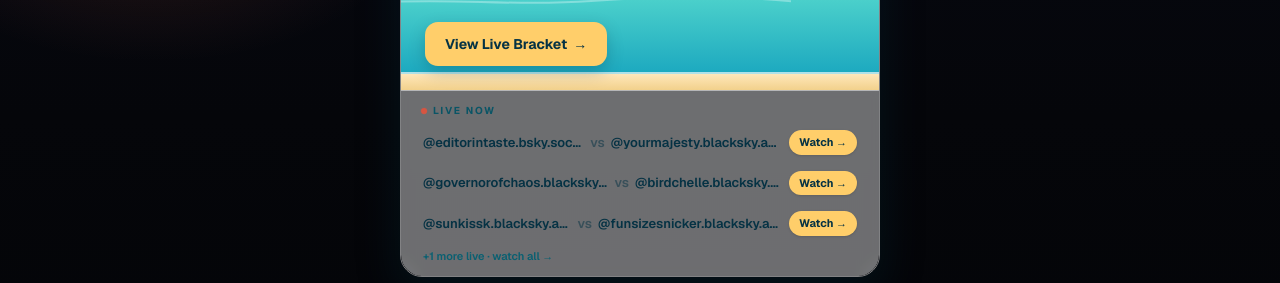
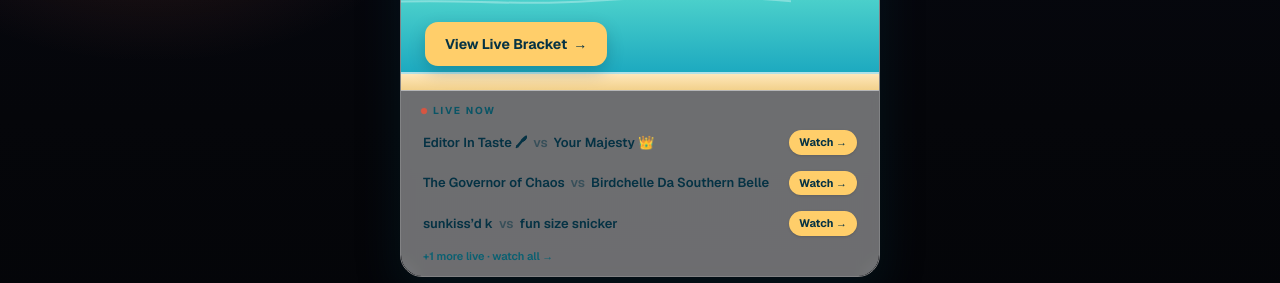
Before and after one commit to chukaibejih/skycave, a Next.js app in the folder frontend/: page /tournament/preview in a window 1280 px wide. Shown: the part 1100-1383 px from the top of the page. Built offline with nearby package versions, Linux system fonts and the light colour scheme; no server answers.

Commit message:
Tournament card: live strip shows display names (fallback to handle)
Friendlier and more readable than @handles in the tight rows; preview harness
players now carry real display names so reskins reflect it.

```diff
--- a/frontend/app/tournament/preview/page.tsx
+++ b/frontend/app/tournament/preview/page.tsx
@@ -47,13 +47,13 @@ const champ: TournamentPlayer = {
   avatar_url: null,
 };
 
-const P = (h: string): TournamentPlayer => ({ did: `did:plc:${h}`, handle: h, display_name: h, avatar_url: null });
-const liveM = (slot: number, a: string, b: string, inPlay = true): TournamentMatch => ({
+const P = (handle: string, name: string): TournamentPlayer => ({ did: `did:plc:${handle}`, handle, display_name: name, avatar_url: null });
+const liveM = (slot: number, a: TournamentPlayer, b: TournamentPlayer, inPlay = true): TournamentMatch => ({
   round: 2,
   slot,
   status: "live",
-  player1: P(a),
-  player2: P(b),
+  player1: a,
+  player2: b,
   games: [],
   game_names: [],
   results: [],
@@ -62,13 +62,13 @@ const liveM = (slot: number, a: string, b: string, inPlay = true): TournamentMat
   checked_in: [],
   in_play: inPlay,
 });
-const doneFinal: TournamentMatch = { ...liveM(0, "x", "y"), round: 3, status: "done" };
+const doneFinal: TournamentMatch = { ...liveM(0, P("x", "x"), P("y", "y")), round: 3, status: "done" };
 
 const LIVE_MATCHES = [
-  liveM(0, "editorintaste.bsky.social", "yourmajesty.blacksky.app"),
-  liveM(1, "governorofchaos.blacksky.app", "birdchelle.blacksky.app"),
-  liveM(2, "sunkissk.blacksky.app", "funsizesnicker.blacksky.app", false),
-  liveM(3, "dtdeng.blacksky.app", "shepptar.blacksky.app", false),
+  liveM(0, P("editorintaste.bsky.social", "Editor In Taste 🖊"), P("yourmajesty.blacksky.app", "Your Majesty 👑")),
+  liveM(1, P("governorofchaos.blacksky.app", "The Governor of Chaos"), P("birdchelle.blacksky.app", "Birdchelle Da Southern Belle")),
+  liveM(2, P("sunkissk.blacksky.app", "sunkiss’d k"), P("funsizesnicker.blacksky.app", "fun size snicker"), false),
+  liveM(3, P("dtdeng.blacksky.app", "DT Deng"), P("shepptar.blacksky.app", "Shepp"), false),
 ];
 
 const STATES: { label: string; t: Tournament }[] = [
--- a/frontend/components/tournament/TournamentBanner.tsx
+++ b/frontend/components/tournament/TournamentBanner.tsx
@@ -223,9 +223,9 @@ export function TournamentBanner({ preview }: { preview?: Tournament } = {}) {
                       className="flex items-center justify-between gap-2 rounded-lg px-1.5 py-1.5 transition-colors hover:bg-white/50"
                     >
                       <span className="flex min-w-0 items-center gap-1.5 text-[13px] font-semibold" style={{ color: TOURNEY.ink }}>
-                        <span className="truncate">@{m.player1!.handle}</span>
+                        <span className="truncate">{m.player1!.display_name || m.player1!.handle}</span>
                         <span className="shrink-0 opacity-50">vs</span>
-                        <span className="truncate">@{m.player2!.handle}</span>
+                        <span className="truncate">{m.player2!.display_name || m.player2!.handle}</span>
                       </span>
                       <span
                         className="shrink-0 rounded-full px-2.5 py-1 text-[11px] font-bold shadow-sm"
```
